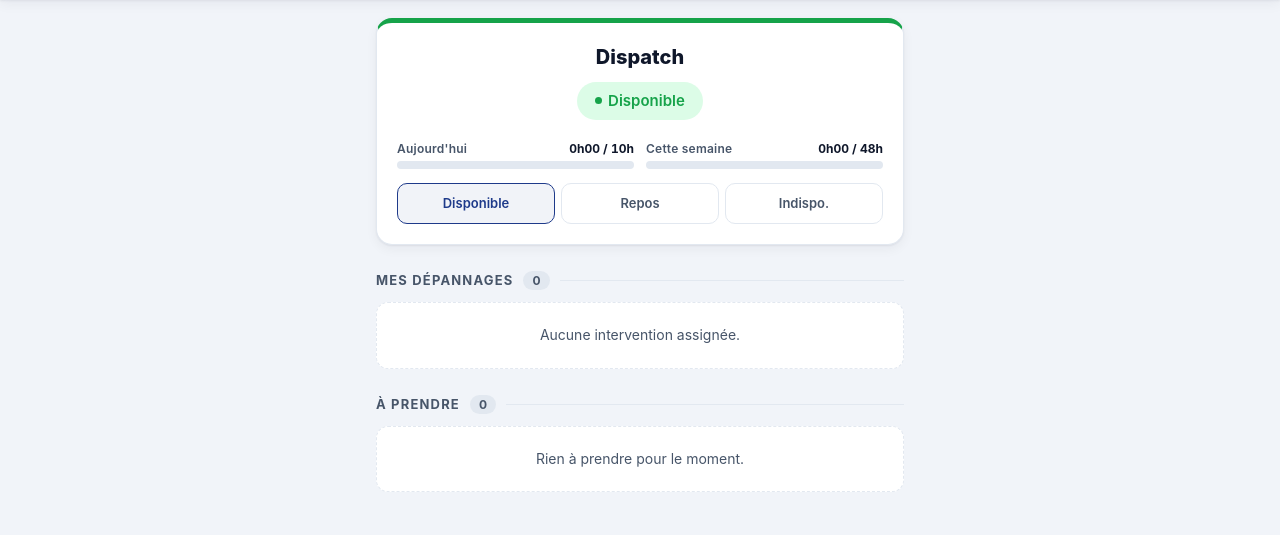
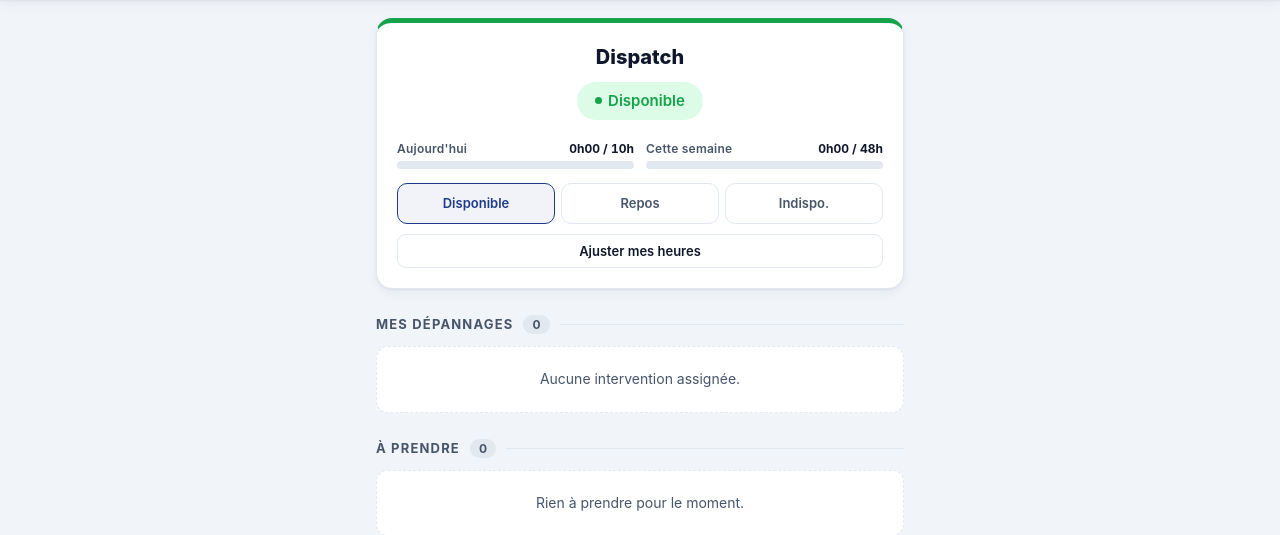
Before and after one commit to nino5713/astreinte, a Flask app: page /technicien in a window 1280 px wide. Shown: the part 60-595 px from the top of the page. Run offline with Flask 3, Linux system fonts and the light colour scheme; the visitor is signed in with stand-in values (Sample User, id 1); data comes from the database, SQL or seed files in the repository; data that the repository does not hold is empty.

Commit message:
Add files via upload

```diff
--- a/app.py
+++ b/app.py
@@ -136,6 +136,7 @@ def init_db():
             couleur TEXT NOT NULL DEFAULT '#1E3A8A',
             deux_colonnes INTEGER NOT NULL DEFAULT 0,   -- 1 = colonne Back-up
             heures_jour REAL NOT NULL DEFAULT 0,        -- heures créditées Lun-Ven aux membres
+            heures_jour_arrondi REAL NOT NULL DEFAULT 0,-- jour ouvré terminé sans dépannage arrondi à cette valeur
             backup_general INTEGER NOT NULL DEFAULT 0,  -- 1 = équipe de back-up général (unique)
             alarme INTEGER NOT NULL DEFAULT 0,          -- 1 = les astreintes de cette équipe reçoivent les alertes quota
             actif INTEGER NOT NULL DEFAULT 1
@@ -156,11 +157,23 @@ def init_db():
             slot TEXT NOT NULL DEFAULT 'titulaire',   -- 'titulaire' | 'backup'
             UNIQUE(equipe_id, jour, slot)
         );
+
+        -- Ajustements manuels d'heures (par technicien) : portée 'jour' (cle=YYYY-MM-DD)
+        -- ou 'semaine' (cle = date du lundi). heures = correction en +/-.
+        CREATE TABLE IF NOT EXISTS ajustements (
+            id INTEGER PRIMARY KEY AUTOINCREMENT,
+            technicien_id INTEGER NOT NULL REFERENCES techniciens(id) ON DELETE CASCADE,
+            portee TEXT NOT NULL,                     -- 'jour' | 'semaine'
+            cle TEXT NOT NULL,
+            heures REAL NOT NULL DEFAULT 0,
+            UNIQUE(technicien_id, portee, cle)
+        );
         """
     )
     _migration_astreintes_equipes(db)
     _migration_equipe_double(db)
     _migration_equipe_heures(db)
+    _migration_equipe_heures_arrondi(db)
     _migration_equipe_backup_general(db)
     _migration_equipe_alarme(db)
     _migration_tech_couleur(db)
@@ -241,6 +254,14 @@ def _migration_equipe_heures(db):
         db.commit()
 
 
+def _migration_equipe_heures_arrondi(db):
+    """Ajoute la colonne heures_jour_arrondi à equipes si absente."""
+    cols = [r[1] for r in db.execute("PRAGMA table_info(equipes)").fetchall()]
+    if "heures_jour_arrondi" not in cols:
+        db.execute("ALTER TABLE equipes ADD COLUMN heures_jour_arrondi REAL NOT NULL DEFAULT 0")
+        db.commit()
+
+
 def _migration_equipe_backup_general(db):
     """Ajoute la colonne backup_general à equipes si absente."""
     cols = [r[1] for r in db.execute("PRAGMA table_info(equipes)").fetchall()]
@@ -296,45 +317,92 @@ def bornes_semaine(ref_date):
 
 
 def heures_technicien(db, tech_id, ref=None):
-    """Retourne les heures travaillées sur le jour et la semaine en cours.
+    """Heures comptées sur le jour et la semaine en cours.
 
-    Calcul basé sur les interventions (date_debut -> date_fin). Une
-    intervention en cours compte jusqu'à maintenant. Les interventions à
-    cheval sur minuit sont découpées correctement (clipping)."""
+    Règles (paramétrables par équipe) :
+    - Chaque jour ouvré (Lun-Ven) crédite `heures_jour` (ex. 7h) aux membres.
+    - Le jour EN COURS compte : heures_jour + interventions du jour.
+    - Un jour ouvré TERMINÉ (passé, dans la semaine) SANS dépannage est arrondi
+      à `heures_jour_arrondi` (ex. 8h). S'il y a eu un dépannage, pas d'arrondi :
+      on compte heures_jour + interventions.
+    - La semaine additionne tous les jours écoulés depuis le lundi.
+    - Ajustements manuels (jour et semaine) ajoutés par-dessus.
+    """
     if ref is None:
         ref = now_tz()
     ref_date = ref.date()
-    jd, jf = bornes_jour(ref_date)
-    sd, sf = bornes_semaine(ref_date)
+    lundi = ref_date - timedelta(days=ref_date.isoweekday() - 1)
 
-    rows = db.execute(
+    # Taux de l'équipe (somme si plusieurs équipes).
+    row = db.execute(
+        """SELECT COALESCE(SUM(e.heures_jour), 0) AS base,
+                  COALESCE(SUM(e.heures_jour_arrondi), 0) AS arr
+           FROM equipe_membres m JOIN equipes e ON m.equipe_id = e.id
+           WHERE m.technicien_id = ? AND e.actif = 1""",
+        (tech_id,),
+    ).fetchone()
+    base_taux = row["base"] or 0.0
+    arrondi_taux = row["arr"] or 0.0
+    if arrondi_taux <= 0:
+        arrondi_taux = base_taux   # pas d'arrondi paramétré -> pas d'arrondi
+
+    # Interventions du technicien (chargées une fois).
+    deps = db.execute(
         """SELECT date_debut, date_fin FROM depannages
            WHERE technicien_id = ? AND date_debut IS NOT NULL
              AND statut IN ('en_cours', 'termine')""",
         (tech_id,),
     ).fetchall()
+    deps = [(parse(r["date_debut"]), parse(r["date_fin"]) if r["date_fin"] else now_tz())
+            for r in deps]
 
-    h_jour = h_sem = 0.0
-    for r in rows:
-        deb = parse(r["date_debut"])
-        fin = parse(r["date_fin"]) if r["date_fin"] else now_tz()
-        h_jour += _overlap_heures(deb, fin, jd, jf)
-        h_sem += _overlap_heures(deb, fin, sd, sf)
+    # Ajustements manuels.
+    adj_jours = {r["cle"]: r["heures"] for r in db.execute(
+        "SELECT cle, heures FROM ajustements WHERE technicien_id = ? AND portee = 'jour'",
+        (tech_id,)).fetchall()}
+    row_sem = db.execute(
+        "SELECT heures FROM ajustements WHERE technicien_id = ? AND portee = 'semaine' AND cle = ?",
+        (tech_id, lundi.isoformat())).fetchone()
+    adj_semaine = row_sem["heures"] if row_sem else 0.0
 
-    # Heures de base (travail régulier) créditées aux membres d'équipe, Lun-Ven.
-    taux = db.execute(
-        """SELECT COALESCE(SUM(e.heures_jour), 0) AS t
-           FROM equipe_membres m JOIN equipes e ON m.equipe_id = e.id
-           WHERE m.technicien_id = ? AND e.actif = 1""",
-        (tech_id,),
-    ).fetchone()["t"]
-    if taux:
-        iso = ref_date.isoweekday()          # 1 = lundi ... 7 = dimanche
-        if iso <= 5:
-            h_jour += taux                    # jour ouvré : crédite le jour courant
-        h_sem += taux * min(iso, 5)           # semaine : jours ouvrés écoulés (Lun -> aujourd'hui)
+    def interv_jour(d):
+        jd = datetime.combine(d, dtime.min, tzinfo=TZ)
+        jf = jd + timedelta(days=1)
+        return sum(_overlap_heures(deb, fin, jd, jf) for deb, fin in deps)
+
+    def compte_jour(d, est_aujourdhui):
+        base = base_taux if d.isoweekday() <= 5 else 0.0
+        interv = interv_jour(d)
+        if est_aujourdhui:
+            tot = base + interv                     # jour en cours : pas d'arrondi
+        elif interv > 0:
+            tot = base + interv                     # jour passé avec dépannage : pas d'arrondi
+        else:
+            tot = arrondi_taux if base > 0 else 0.0  # jour ouvré passé sans dépannage : arrondi
+        return tot + adj_jours.get(d.isoformat(), 0.0)
+
+    h_jour = compte_jour(ref_date, True)
+
+    h_sem = adj_semaine
+    d = lundi
+    while d <= ref_date:
+        h_sem += compte_jour(d, d == ref_date)
+        d += timedelta(days=1)
 
     return {"jour": round(h_jour, 2), "semaine": round(h_sem, 2)}
+
+
+def _ajustements_actuels(db, tech_id, ref=None):
+    """(ajustement du jour, ajustement de la semaine) courants pour un technicien."""
+    ref = (ref or now_tz()).date()
+    lundi = ref - timedelta(days=ref.isoweekday() - 1)
+    aj_j = db.execute(
+        "SELECT heures FROM ajustements WHERE technicien_id = ? AND portee = 'jour' AND cle = ?",
+        (tech_id, ref.isoformat())).fetchone()
+    aj_s = db.execute(
+        "SELECT heures FROM ajustements WHERE technicien_id = ? AND portee = 'semaine' AND cle = ?",
+        (tech_id, lundi.isoformat())).fetchone()
+    return (aj_j["heures"] if aj_j else 0.0, aj_s["heures"] if aj_s else 0.0)
 
 
 def etat_horaire(h_jour, h_sem):
@@ -717,10 +785,12 @@ def api_etat():
 
     def carte_tech(t):
         h = heures_par_id.get(t["id"]) or heures_technicien(db, t["id"])
+        aj = _ajustements_actuels(db, t["id"])
         return {
             "id": t["id"], "nom": t["nom"], "telephone": t["telephone"],
             "statut": t["statut"], "couleur": t["couleur"], "role": t["role"],
             "heures_jour": h["jour"], "heures_semaine": h["semaine"],
+            "ajust_jour": aj[0], "ajust_semaine": aj[1],
             "etat": etat_horaire(h["jour"], h["semaine"]),
             "gardes": oncall.get(t["id"], []),
         }
@@ -1283,7 +1353,7 @@ def _membres_equipe(db, eid):
 def api_equipes():
     db = get_db()
     equipes = db.execute(
-        "SELECT id, nom, couleur, deux_colonnes, heures_jour, backup_general, alarme, actif FROM equipes ORDER BY actif DESC, nom"
+        "SELECT id, nom, couleur, deux_colonnes, heures_jour, heures_jour_arrondi, backup_general, alarme, actif FROM equipes ORDER BY actif DESC, nom"
     ).fetchall()
     out = []
     for e in equipes:
@@ -1302,6 +1372,7 @@ def api_creer_equipe():
     couleur = data.get("couleur") or "#1E3A8A"
     deux = 1 if data.get("deux_colonnes") else 0
     heures = _heures_valide(data.get("heures_jour"))
+    heures_arr = _heures_valide(data.get("heures_jour_arrondi"))
     bg = 1 if data.get("backup_general") else 0
     alarme = 1 if data.get("alarme") else 0
     membres = data.get("membres") or []
@@ -1309,7 +1380,7 @@ def api_creer_equipe():
         return jsonify({"erreur": "Le nom de l'équipe est obligatoire."}), 400
     if bg:
         db.execute("UPDATE equipes SET backup_general = 0")  # une seule équipe back-up général
-    cur = db.execute("INSERT INTO equipes (nom, couleur, deux_colonnes, heures_jour, backup_general, alarme) VALUES (?,?,?,?,?,?)", (nom, couleur, deux, heures, bg, alarme))
+    cur = db.execute("INSERT INTO equipes (nom, couleur, deux_colonnes, heures_jour, heures_jour_arrondi, backup_general, alarme) VALUES (?,?,?,?,?,?,?)", (nom, couleur, deux, heures, heures_arr, bg, alarme))
     eid = cur.lastrowid
     for tid in membres:
         db.execute("INSERT OR IGNORE INTO equipe_membres (equipe_id, technicien_id) VALUES (?,?)", (eid, tid))
@@ -1330,11 +1401,12 @@ def api_modifier_equipe(eid):
     couleur = data.get("couleur") or "#1E3A8A"
     deux = 1 if data.get("deux_colonnes") else 0
     heures = _heures_valide(data.get("heures_jour"))
+    heures_arr = _heures_valide(data.get("heures_jour_arrondi"))
     bg = 1 if data.get("backup_general") else 0
     alarme = 1 if data.get("alarme") else 0
     if bg:
         db.execute("UPDATE equipes SET backup_general = 0 WHERE id != ?", (eid,))
-    db.execute("UPDATE equipes SET nom = ?, couleur = ?, deux_colonnes = ?, heures_jour = ?, backup_general = ?, alarme = ? WHERE id = ?", (nom, couleur, deux, heures, bg, alarme, eid))
+    db.execute("UPDATE equipes SET nom = ?, couleur = ?, deux_colonnes = ?, heures_jour = ?, heures_jour_arrondi = ?, backup_general = ?, alarme = ? WHERE id = ?", (nom, couleur, deux, heures, heures_arr, bg, alarme, eid))
     if "membres" in data:
         db.execute("DELETE FROM equipe_membres WHERE equipe_id = ?", (eid,))
         for tid in (data.get("membres") or []):
@@ -1367,6 +1439,44 @@ def api_suppr_equipe(eid):
     return jsonify({"ok": True})
 
 
+@app.route("/api/ajustement", methods=["POST"])
+@login_requis
+def api_ajustement():
+    """Ajuste manuellement les heures (jour ou semaine) d'un technicien.
+    Autorisé : l'admin pour tout le monde, un utilisateur pour lui-même."""
+    db = get_db()
+    u = courant(db)
+    data = request.get_json(force=True)
+    tech_id = data.get("technicien_id") or u["id"]
+    if u["role"] != "admin" and tech_id != u["id"]:
+        return jsonify({"erreur": "Non autorisé."}), 403
+    if not db.execute("SELECT 1 FROM techniciens WHERE id = ?", (tech_id,)).fetchone():
+        abort(404)
+    portee = data.get("portee")
+    if portee not in ("jour", "semaine"):
+        return jsonify({"erreur": "Portée invalide."}), 400
+    try:
+        d = datetime.strptime(data["jour"], "%Y-%m-%d").date() if data.get("jour") else now_tz().date()
+    except (ValueError, KeyError):
+        d = now_tz().date()
+    cle = d.isoformat() if portee == "jour" else (d - timedelta(days=d.isoweekday() - 1)).isoformat()
+    try:
+        h = round(float(str(data.get("heures")).replace(",", ".")), 2)
+    except (TypeError, ValueError):
+        return jsonify({"erreur": "Valeur d'heures invalide."}), 400
+    h = max(-100.0, min(h, 100.0))
+    if h == 0:
+        db.execute("DELETE FROM ajustements WHERE technicien_id = ? AND portee = ? AND cle = ?",
+                   (tech_id, portee, cle))
+    else:
+        db.execute(
+            """INSERT INTO ajustements (technicien_id, portee, cle, heures) VALUES (?,?,?,?)
+               ON CONFLICT(technicien_id, portee, cle) DO UPDATE SET heures = excluded.heures""",
+            (tech_id, portee, cle, h))
+    db.commit()
+    return jsonify({"ok": True})
+
+
 @app.route("/api/techniciens")
 @login_requis
 def api_techniciens():
--- a/static/app.js
+++ b/static/app.js
@@ -90,6 +90,7 @@ function demarrerDashboard() {
   document.getElementById("btn-nouveau").addEventListener("click", ouvrirNouveauDep);
   document.getElementById("btn-creer-dep").addEventListener("click", creerDepannage);
   document.getElementById("btn-confirmer-assign").addEventListener("click", confirmerAssign);
+  document.getElementById("btn-ajust").addEventListener("click", enregistrerAjust);
 
   rafraichirDashboard();
   setInterval(rafraichirDashboard, INTERVALLE);
@@ -148,6 +149,43 @@ function activerNotifications() {
   Notification.requestPermission().then(() => { if (_etat) rendreAlertes(_etat); });
 }
 
+/* Ajustement manuel des heures */
+let _ajustCible = null;
+let _ajustVals = { jour: 0, semaine: 0 };
+
+function ouvrirAjust(tech) {
+  if (!tech) return;
+  _ajustCible = tech.id;
+  _ajustVals = { jour: +tech.ajust_jour || 0, semaine: +tech.ajust_semaine || 0 };
+  document.getElementById("ajust-titre").textContent = "Ajuster les heures — " + tech.nom;
+  document.querySelector('#ajust-portee input[value="jour"]').checked = true;
+  document.getElementById("ajust-heures").value = _ajustVals.jour || "";
+  document.querySelectorAll('#ajust-portee input').forEach((r) => {
+    r.onchange = () => {
+      const p = document.querySelector('#ajust-portee input:checked').value;
+      document.getElementById("ajust-heures").value = _ajustVals[p] || "";
+    };
+  });
+  ouvrir("modale-ajust");
+}
+
+function ouvrirAjustParId(id) {
+  const t = (_etat && _etat.techniciens || []).find((x) => x.id === id)
+    || (_etat && _etat.moi && _etat.moi.id === id ? _etat.moi : null);
+  ouvrirAjust(t);
+}
+
+async function enregistrerAjust() {
+  const portee = document.querySelector('#ajust-portee input:checked').value;
+  const heures = document.getElementById("ajust-heures").value || 0;
+  try {
+    await api("/api/ajustement", "POST", { technicien_id: _ajustCible, portee, heures });
+    fermer("modale-ajust");
+    if (document.getElementById("grille-tech")) rafraichirDashboard();
+    if (document.getElementById("mon-statut")) rafraichirTech();
+  } catch (e) { alert(e.message); }
+}
+
 
 function rendreTechniciens(etat) {
   const g = document.getElementById("grille-tech");
@@ -172,6 +210,7 @@ function rendreTechniciens(etat) {
         ${jaugeHTML("Semaine", t.heures_semaine, etat.plafonds.max_semaine, jSem(t, etat.plafonds))}
       </div>
       ${niv !== "ok" ? `<div style="margin-top:10px"><span class="badge-etat ${niv}">${niv === "depasse" ? "Plafond atteint" : "Proche du plafond"}</span></div>` : ""}
+      ${window.MON_ROLE === "admin" ? `<button class="btn ajust-lien" onclick="ouvrirAjustParId(${t.id})">Ajuster les heures</button>` : ""}
     </div>`;
   }).join("");
 }
@@ -297,6 +336,11 @@ function demarrerTechnicien() {
   horloge(); setInterval(horloge, 1000);
   document.querySelectorAll("#mes-boutons-statut button").forEach((b) => {
     b.addEventListener("click", () => changerMonStatut(b.dataset.statut));
+  });
+  brancherFermetures();
+  document.getElementById("btn-ajust").addEventListener("click", enregistrerAjust);
+  document.getElementById("btn-ajust-moi").addEventListener("click", () => {
+    if (_etat && _etat.moi) ouvrirAjust(_etat.moi);
   });
   rafraichirTech();
   setInterval(rafraichirTech, INTERVALLE);
@@ -627,7 +671,7 @@ async function chargerEquipes() {
       ? e.membres.map((m) => `<span class="membre-puce">${ech(m.nom)}</span>`).join("")
       : `<span style="color:var(--ardoise-clair);font-size:13px">Aucun technicien</span>`;
     const badge = e.deux_colonnes ? `<span class="eq-badge">Titulaire + Back-up</span>` : "";
-    const badgeH = e.heures_jour ? `<span class="eq-badge heures">${(+e.heures_jour).toString().replace('.', ',')} h/jour</span>` : "";
+    const badgeH = e.heures_jour ? `<span class="eq-badge heures">${(+e.heures_jour).toString().replace('.', ',')} h/jour${e.heures_jour_arrondi ? ' → ' + (+e.heures_jour_arrondi).toString().replace('.', ',') + ' h' : ''}</span>` : "";
     const badgeBG = e.backup_general ? `<span class="eq-badge bg">Back-up général</span>` : "";
     const badgeAl = e.alarme ? `<span class="eq-badge alarme">🔔 Alarme</span>` : "";
     return `<div class="carte-equipe" style="border-left:5px solid ${e.couleur}">
@@ -649,6 +693,7 @@ async function ouvrirNouvelleEquipe() {
   document.getElementById("e-nom").value = "";
   document.getElementById("e-deux").checked = false;
   document.getElementById("e-heures").value = "";
+  document.getElementById("e-heures-arrondi").value = "";
   document.getElementById("e-backup-general").checked = false;
   document.getElementById("e-alarme").checked = false;
   _couleurChoisie = COULEURS_EQUIPE[0];
@@ -667,6 +712,7 @@ async function ouvrirEditionEquipe(id) {
   document.getElementById("e-nom").value = eq.nom;
   document.getElementById("e-deux").checked = !!eq.deux_colonnes;
   document.getElementById("e-heures").value = eq.heures_jour ? eq.heures_jour : "";
+  document.getElementById("e-heures-arrondi").value = eq.heures_jour_arrondi ? eq.heures_jour_arrondi : "";
   document.getElementById("e-backup-general").checked = !!eq.backup_general;
   document.getElementById("e-alarme").checked = !!eq.alarme;
   _couleurChoisie = eq.couleur;
@@ -704,6 +750,7 @@ async function enregistrerEquipe() {
     nom, couleur: _couleurChoisie, membres,
     deux_colonnes: document.getElementById("e-deux").checked ? 1 : 0,
     heures_jour: document.getElementById("e-heures").value || 0,
+    heures_jour_arrondi: document.getElementById("e-heures-arrondi").value || 0,
     backup_general: document.getElementById("e-backup-general").checked ? 1 : 0,
     alarme: document.getElementById("e-alarme").checked ? 1 : 0,
   };
--- a/static/style.css
+++ b/static/style.css
@@ -437,6 +437,7 @@ a { color: inherit; }
 
 /* Pastille de couleur d'un technicien */
 .pt-dot { display: inline-block; width: 10px; height: 10px; border-radius: 50%; margin-right: 7px; vertical-align: middle; }
+.ajust-lien { width: 100%; margin-top: 10px; font-size: 13px; }
 /* Postes d'astreinte sur les cartes du tableau de bord */
 .postes { display: flex; flex-wrap: wrap; gap: 6px; margin-top: 8px; }
 .poste-tag { font-size: 11px; font-weight: 700; padding: 2px 9px; border-radius: 999px; border: 1.5px solid; background: #fff; }
--- a/templates/admin.html
+++ b/templates/admin.html
@@ -44,6 +44,11 @@
         <label>Heures créditées par jour (Lun-Ven)</label>
         <input type="number" id="e-heures" min="0" max="24" step="0.5" placeholder="Ex. 7">
         <p class="aide-role">Ajoutées automatiquement au temps journalier et hebdomadaire de chaque membre, du lundi au vendredi. Laisser vide ou 0 pour ne rien créditer.</p>
+      </div>
+      <div class="champ">
+        <label>Heures d'un jour terminé sans dépannage (arrondi)</label>
+        <input type="number" id="e-heures-arrondi" min="0" max="24" step="0.5" placeholder="Ex. 8">
+        <p class="aide-role">Une fois la journée passée, si aucun dépannage n'a eu lieu ce jour-là, elle est comptée à cette valeur (ex. 8h au lieu de 7h). S'il y a eu un dépannage, on garde les heures réelles. Laisser vide pour ne pas arrondir.</p>
       </div>
       <div class="champ">
         <label class="case-option">
--- a/templates/technicien.html
+++ b/templates/technicien.html
@@ -15,6 +15,7 @@
       <button data-statut="repos">Repos</button>
       <button data-statut="indisponible">Indispo.</button>
     </div>
+    <button class="btn ajust-lien" id="btn-ajust-moi">Ajuster mes heures</button>
   </div>
 
   <div class="section-titre">Mes dépannages <span class="compte" id="compte-mes-dep">0</span><span class="barre"></span></div>
@@ -24,6 +25,31 @@
   <div id="depannages-libres"></div>
 
 </div>
+
+<!-- Modale : ajuster les heures -->
+<div class="overlay" id="modale-ajust">
+  <div class="modale">
+    <div class="tete"><h3 id="ajust-titre">Ajuster les heures</h3><button class="fermer" data-fermer>×</button></div>
+    <div class="corps">
+      <div class="champ">
+        <label>Portée</label>
+        <div class="segment" id="ajust-portee">
+          <label><input type="radio" name="ajportee" value="jour" checked><span>Aujourd'hui</span></label>
+          <label><input type="radio" name="ajportee" value="semaine"><span>Cette semaine</span></label>
+        </div>
+      </div>
+      <div class="champ">
+        <label>Correction (heures, + ou −)</label>
+        <input type="number" id="ajust-heures" step="0.5" placeholder="Ex. 1 ou -2">
+        <p class="aide-role">Cette correction s'ajoute (ou se retire) au total calculé. Mettre 0 pour l'annuler.</p>
+      </div>
+    </div>
+    <div class="pied">
+      <button class="btn fantome" data-fermer>Annuler</button>
+      <button class="btn primaire" id="btn-ajust">Enregistrer</button>
+    </div>
+  </div>
+</div>
 {% endblock %}
 
 {% block scripts %}
```
Also changed, not shown: templates/dashboard.html (+24 -0 lines).
